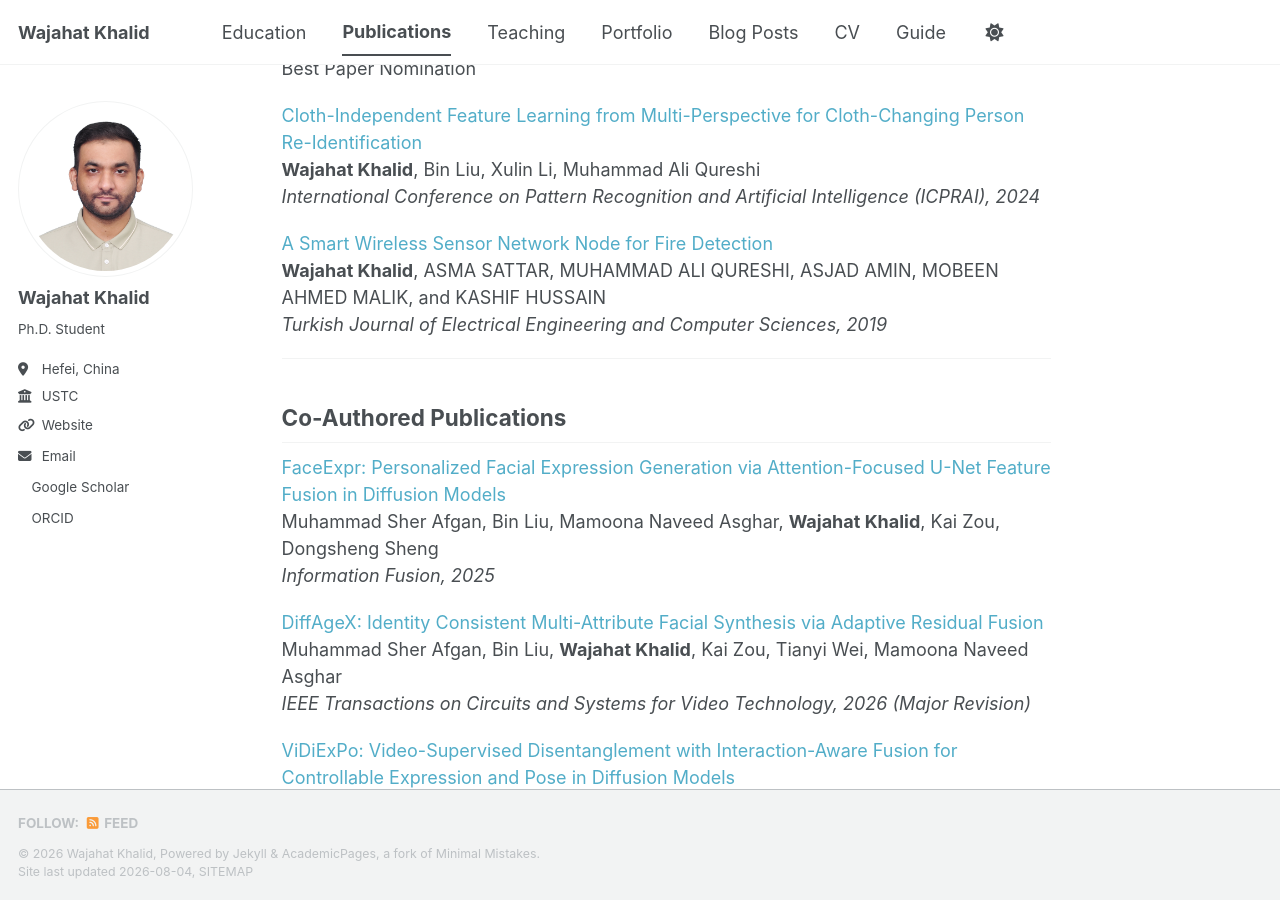
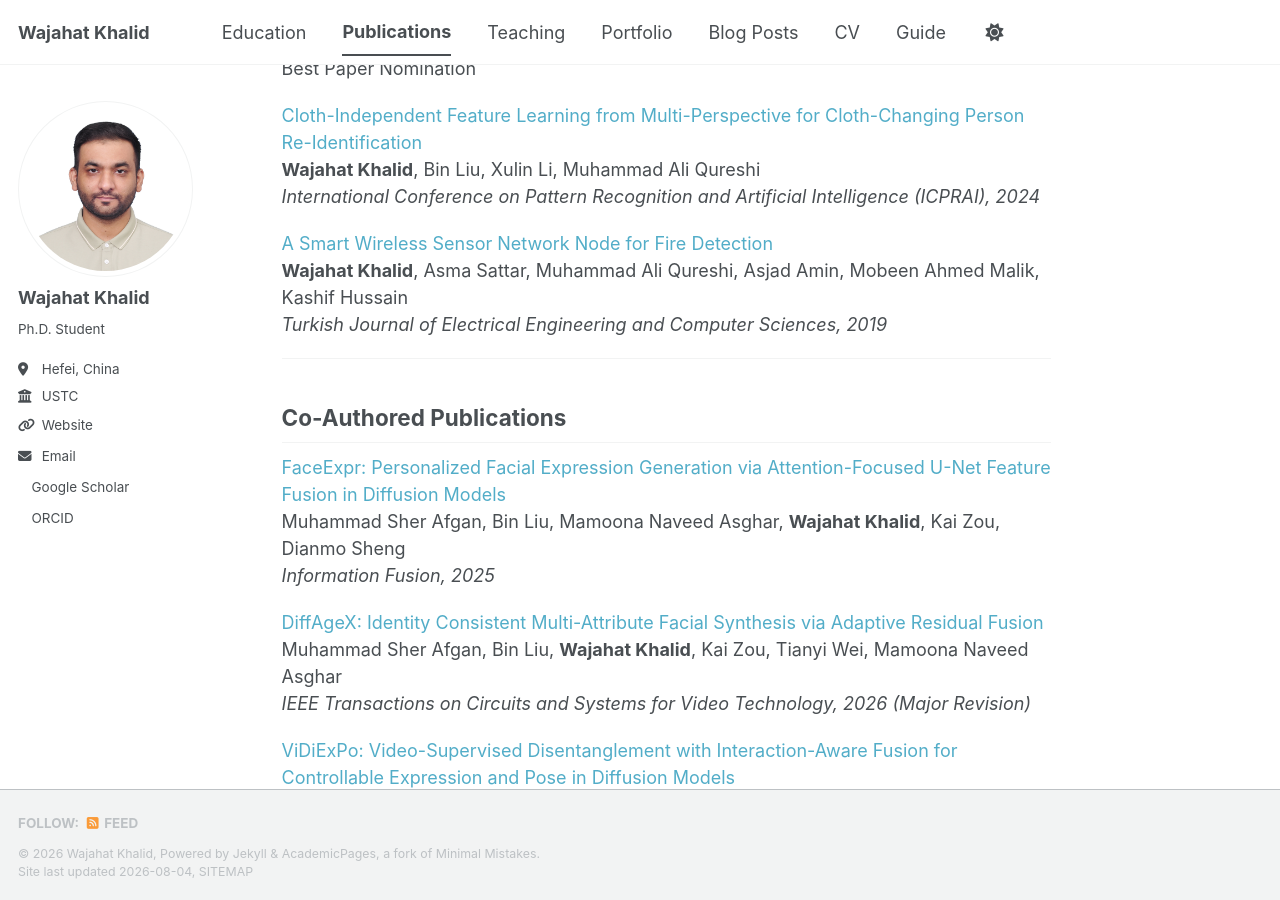
Before and after one commit to Mr-WajahatKhalid/Mr-WajahatKhalid.github.io, a Jekyll site: the page built from _pages/publications.md, in a window 1280 px wide and 900 px high, scrolled down 494 px. Built offline with Jekyll 4.4.1, drawn with Linux system fonts in a browser that asks for light colours; a style sheet for code colours, icons or effects is not loaded.

Commit message:
Update publications.md

```diff
--- a/_pages/publications.md
+++ b/_pages/publications.md
@@ -11,7 +11,7 @@ author_profile: true
 
 <a href="#">MCVL: Multi-Space Cross-View Learning for Aerial-Ground Person Re-Identification</a><br>
 <strong>Wajahat Khalid</strong>, Bin Liu, Xulin Li, Yubo Wang, Muhammad Sher Afgan Afgan<br>
-<em>European Conference on Computer Vision (ECCV), 2026</em><br>
+<em>European Conference on Computer Vision (ECCV), 2026</em>
 
 </div>
 
@@ -20,8 +20,7 @@ author_profile: true
 
 <a href="#">Bridging the Sky and Ground: Towards View-Invariant Feature Learning for Aerial-Ground Person Re-Identification</a><br>
 <strong>Wajahat Khalid</strong>, Bin Liu, Xulin Li, Muhammad Waqas, Muhammad Sher Afgan<br>
-<em>IEEE/CVF International Conference on Computer Vision (ICCV), 2025</em><br>
-
+<em>IEEE/CVF International Conference on Computer Vision (ICCV), 2025</em>
 
 </div>
 
@@ -40,8 +39,7 @@ Best Paper Nomination
 
 <a href="#">Cloth-Independent Feature Learning from Multi-Perspective for Cloth-Changing Person Re-Identification</a><br>
 <strong>Wajahat Khalid</strong>, Bin Liu, Xulin Li, Muhammad Ali Qureshi<br>
-<em>International Conference on Pattern Recognition and Artificial Intelligence (ICPRAI), 2024</em><br>
-
+<em>International Conference on Pattern Recognition and Artificial Intelligence (ICPRAI), 2024</em>
 
 </div>
 
@@ -49,8 +47,7 @@ Best Paper Nomination
 <div class="publication">
 
 <a href="#">A Smart Wireless Sensor Network Node for Fire Detection</a><br>
-<strong>Wajahat Khalid</strong>, ASMA SATTAR, MUHAMMAD ALI QURESHI, ASJAD AMIN, MOBEEN AHMED MALIK,
-and KASHIF HUSSAIN<br>
+<strong>Wajahat Khalid</strong>, Asma Sattar, Muhammad Ali Qureshi, Asjad Amin, Mobeen Ahmed Malik, Kashif Hussain<br>
 <em>Turkish Journal of Electrical Engineering and Computer Sciences, 2019</em>
 
 </div>
@@ -64,7 +61,7 @@ and KASHIF HUSSAIN<br>
 <div class="publication">
 
 <a href="#">FaceExpr: Personalized Facial Expression Generation via Attention-Focused U-Net Feature Fusion in Diffusion Models</a><br>
-Muhammad Sher Afgan, Bin Liu, Mamoona Naveed Asghar, <strong>Wajahat Khalid</strong>, Kai Zou, Dongsheng Sheng<br>
+Muhammad Sher Afgan, Bin Liu, Mamoona Naveed Asghar, <strong>Wajahat Khalid</strong>, Kai Zou, Dianmo Sheng<br>
 <em>Information Fusion, 2025</em>
 
 </div>
@@ -74,7 +71,7 @@ Muhammad Sher Afgan, Bin Liu, Mamoona Naveed Asghar, <strong>Wajahat Khalid</str
 
 <a href="#">DiffAgeX: Identity Consistent Multi-Attribute Facial Synthesis via Adaptive Residual Fusion</a><br>
 Muhammad Sher Afgan, Bin Liu, <strong>Wajahat Khalid</strong>, Kai Zou, Tianyi Wei, Mamoona Naveed Asghar<br>
-<em>IEEE Transactions on Circuits and Systems for Video Technology, 2026 (Major Revision)</em><br>
+<em>IEEE Transactions on Circuits and Systems for Video Technology, 2026 (Major Revision)</em>
 
 </div>
 
@@ -83,7 +80,6 @@ Muhammad Sher Afgan, Bin Liu, <strong>Wajahat Khalid</strong>, Kai Zou, Tianyi W
 
 <a href="#">ViDiExPo: Video-Supervised Disentanglement with Interaction-Aware Fusion for Controllable Expression and Pose in Diffusion Models</a><br>
 Muhammad Sher Afgan, Bin Liu, Kai Zou, <strong>Wajahat Khalid</strong>, Dianmo Sheng, Mamoona Naveed Asghar<br>
-<em>Neurocomputing, 2026 (Under Review)</em><br>
-
+<em>Neurocomputing, 2026 (Under Review)</em>
 
 </div>
```
